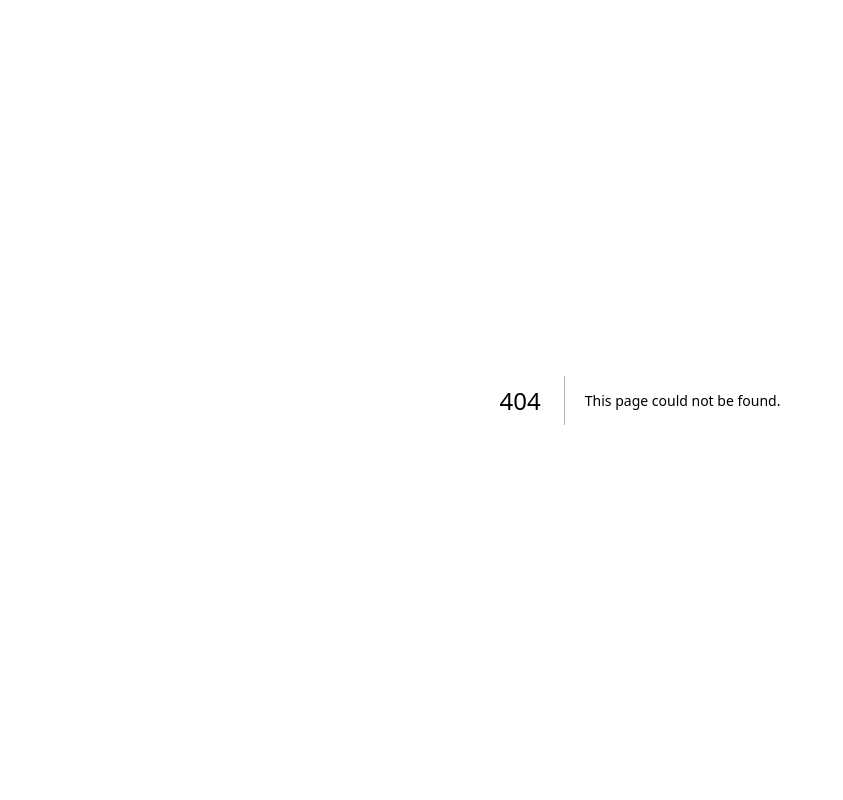
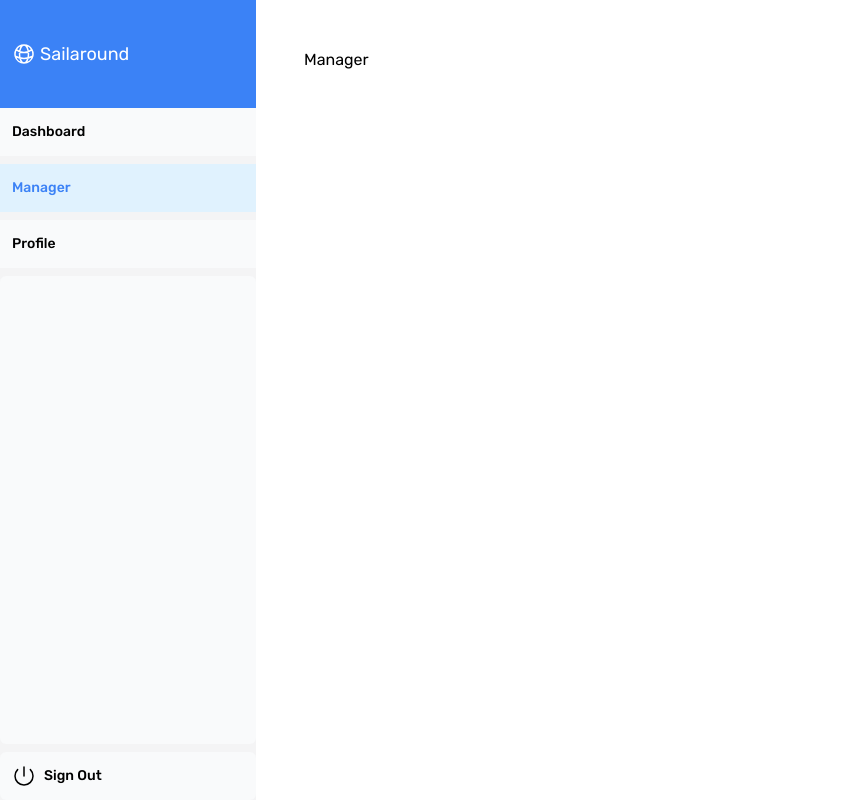
Before and after one commit to franek86/sailaround-web, a Next.js app: page /manager in a window 1280 px wide. Before the commit this address had no page. Shown: the whole page, without its empty margins (0-843 px from the left). Built offline with nearby package versions, Linux system fonts and the light colour scheme.

Commit message:
create logo component and done with UI admin sidebar with nav

```diff
--- /dev/null
+++ b/app/(admin)/_admin-components/NavBar.jsx
@@ -0,0 +1,37 @@
+"use client";
+import React from "react";
+import { HomeIcon, GlobeAmericasIcon, WrenchIcon, MapPinIcon, SquaresPlusIcon } from "@heroicons/react/24/outline";
+import Link from "next/link.js";
+import { usePathname } from "next/navigation.js";
+
+const links = [
+  { name: "Dashboard", href: "/dashboard", icon: HomeIcon },
+  {
+    name: "Manager",
+    href: "/manager",
+    icon: WrenchIcon,
+    subLink: [
+      { name: "Countries", href: "/manager/countires", icon: GlobeAmericasIcon },
+      { name: "Bases", href: "/manager/bases", icon: MapPinIcon },
+      { name: "Boat Types", href: "/manager/boat-type", icon: SquaresPlusIcon },
+    ],
+  },
+  { name: "Profile", href: "/profile", icon: HomeIcon },
+];
+
+const NavBar = () => {
+  const pathName = usePathname();
+  return (
+    <>
+      {links.map((link) => {
+        return (
+          <Link className={pathName === link.href ? "nav-item nav-item--active" : "nav-item"} key={link.name} href={link.href}>
+            {link.name}
+          </Link>
+        );
+      })}
+    </>
+  );
+};
+
+export default NavBar;
--- /dev/null
+++ b/app/(admin)/_admin-components/Sidebar.jsx
@@ -0,0 +1,28 @@
+import Logo from "@/app/components/Logo.jsx";
+import React from "react";
+import NavBar from "./NavBar.jsx";
+import { PowerIcon } from "@heroicons/react/24/outline";
+
+const Sidebar = () => {
+  return (
+    <aside className='flex h-full flex-col bg-zinc-100'>
+      <header className='bg-blue-500 px-3 py-10'>
+        <Logo />
+      </header>
+
+      <nav className='flex grow flex-row justify-between space-x-2 md:flex-col md:space-x-0 md:space-y-2'>
+        <NavBar />
+        <div className='hidden h-auto w-full grow rounded-md bg-gray-50 md:block'></div>
+
+        <form>
+          <button className='flex h-[48px] w-full grow items-center justify-center gap-2 rounded-md bg-gray-50 p-3 text-sm font-medium hover:bg-sky-100 hover:text-blue-600 md:flex-none md:justify-start md:p-2 md:px-3'>
+            <PowerIcon className='w-6' />
+            <div className='hidden md:block'>Sign Out</div>
+          </button>
+        </form>
+      </nav>
+    </aside>
+  );
+};
+
+export default Sidebar;
--- /dev/null
+++ b/app/(admin)/dashboard/page.jsx
@@ -0,0 +1,12 @@
+import Title from '@/app/components/Title.jsx'
+import React from 'react'
+
+const Dashboard = () => {
+  return (
+    <div>
+        <Title level="1" addClasses="text-3xl">Dashboard</Title>
+    </div>
+  )
+}
+
+export default Dashboard
--- /dev/null
+++ b/app/(admin)/layout.jsx
@@ -0,0 +1,15 @@
+import React from "react";
+import Sidebar from "./_admin-components/Sidebar.jsx";
+
+const AdminLayout = ({ children }) => {
+  return (
+    <main className='flex h-screen flex-col md:flex-row md:overflow-hidden'>
+      <div className='w-full flex-none md:w-64'>
+        <Sidebar />
+      </div>
+      <div className='grow p-6 md:overflow-y-auto md:p-12'>{children}</div>
+    </main>
+  );
+};
+
+export default AdminLayout;
--- /dev/null
+++ b/app/(admin)/manager/page.jsx
@@ -0,0 +1,7 @@
+import React from "react";
+
+const Manager = () => {
+  return <div>Manager</div>;
+};
+
+export default Manager;
--- /dev/null
+++ b/app/(admin)/profile/page.jsx
@@ -0,0 +1,7 @@
+import React from "react";
+
+const Profile = () => {
+  return <div>Profile</div>;
+};
+
+export default Profile;
--- /dev/null
+++ b/app/components/Logo.jsx
@@ -0,0 +1,19 @@
+import React from "react";
+
+const Logo = () => {
+  return (
+    <div className='flex items-center'>
+      <svg xmlns='http://www.w3.org/2000/svg' fill='none' viewBox='0 0 24 24' strokeWidth={1.5} stroke='#fff' className='w-6 h-6'>
+        <path
+          strokeLinecap='round'
+          strokeLinejoin='round'
+          d='M12 21a9.004 9.004 0 0 0 8.716-6.747M12 21a9.004 9.004 0 0 1-8.716-6.747M12 21c2.485 0 4.5-4.03 4.5-9S14.485 3 12 3m0 18c-2.485 0-4.5-4.03-4.5-9S9.515 3 12 3m0 0a8.997 8.997 0 0 1 7.843 4.582M12 3a8.997 8.997 0 0 0-7.843 4.582m15.686 0A11.953 11.953 0 0 1 12 10.5c-2.998 0-5.74-1.1-7.843-2.918m15.686 0A8.959 8.959 0 0 1 21 12c0 .778-.099 1.533-.284 2.253m0 0A17.919 17.919 0 0 1 12 16.5c-3.162 0-6.133-.815-8.716-2.247m0 0A9.015 9.015 0 0 1 3 12c0-1.605.42-3.113 1.157-4.418'
+        />
+      </svg>
+
+      <p className='text-lg mx-1 text-white'>Sailaround</p>
+    </div>
+  );
+};
+
+export default Logo;
--- a/app/globals.css
+++ b/app/globals.css
@@ -1,6 +1,15 @@
 @tailwind base;
 @tailwind components;
 @tailwind utilities;
+
+/* NAV */
+.nav-item {
+  @apply flex h-[48px] grow items-center justify-center gap-2 bg-gray-50 p-3 text-sm font-medium hover:bg-sky-100 hover:text-blue-500 md:flex-none md:justify-start md:p-2 md:px-3;
+}
+
+.nav-item--active {
+  @apply bg-sky-100 text-blue-500;
+}
 
 /* CARDS */
 .card-wrapper {
--- a/package.json
+++ b/package.json
@@ -9,6 +9,7 @@
     "lint": "next lint"
   },
   "dependencies": {
+    "@heroicons/react": "^2.1.1",
     "next": "^14.0.4",
     "react": "^18",
     "react-dom": "^18",
```
Also changed, not shown: 1 other file (tests, documents, lock files or other folders).
